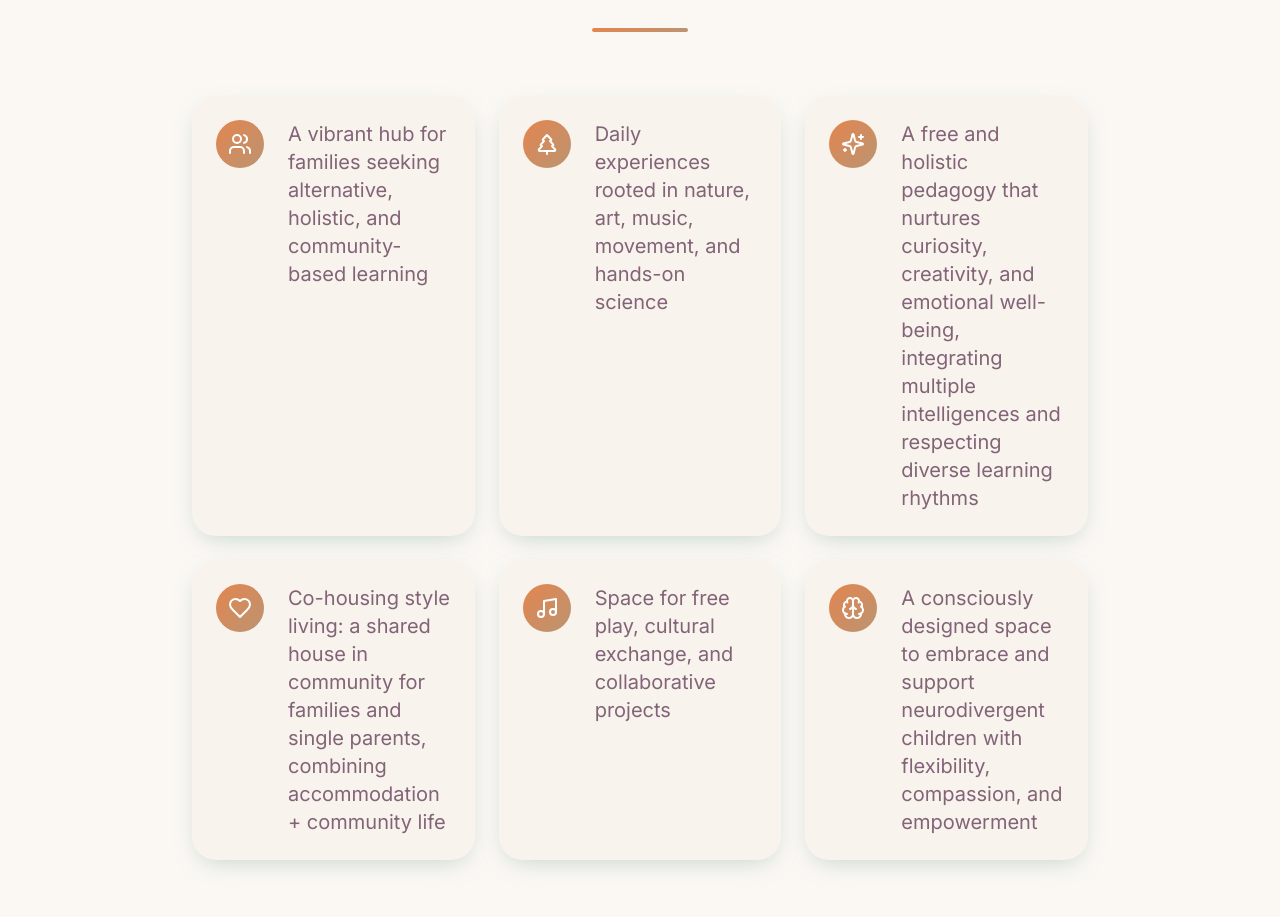
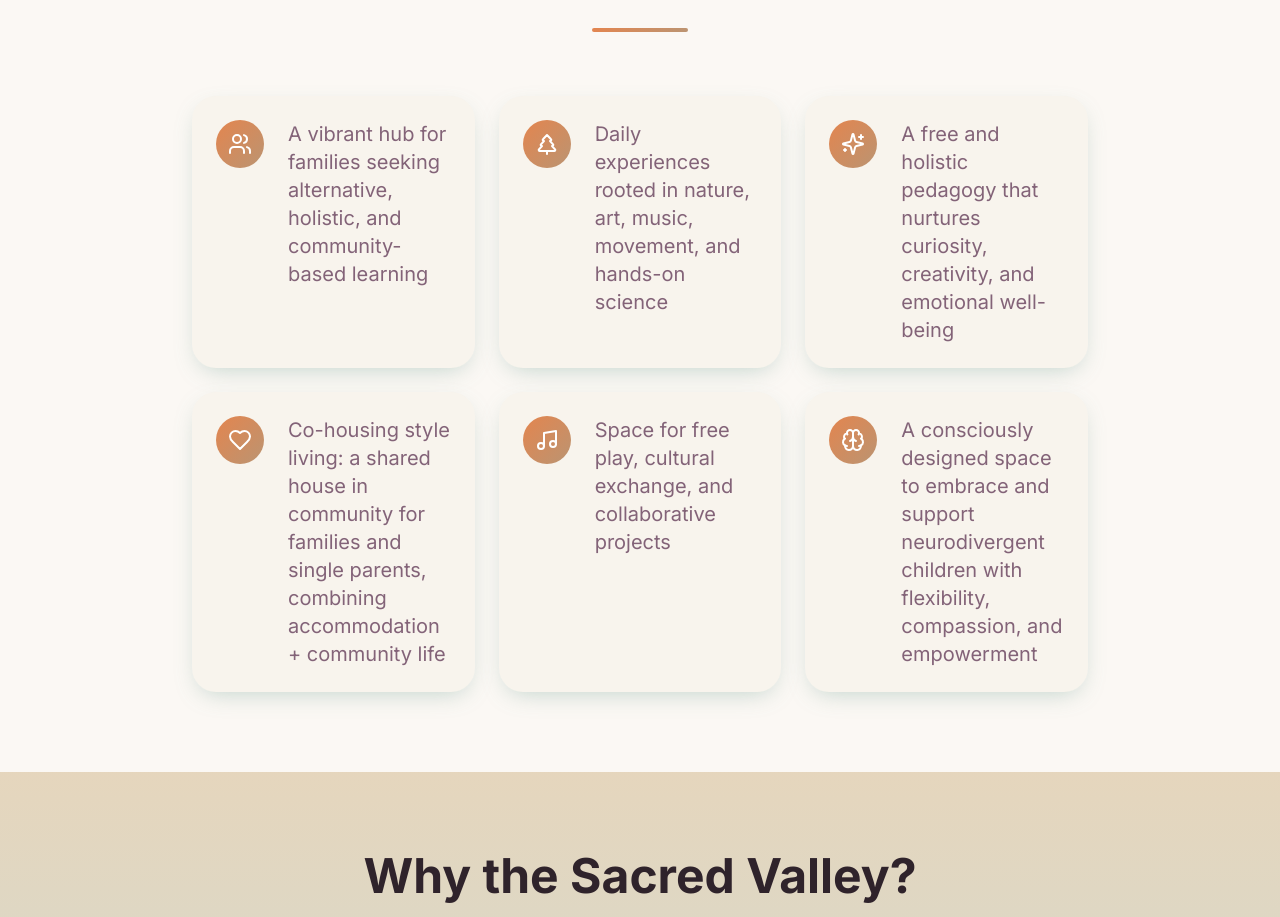
Before and after one commit to Salanego/sacred-roots, a React (Vite) app: page / in a window 1280 px wide. Shown: the part 924-1841 px from the top of the page. Built offline with nearby package versions, Linux system fonts and the light colour scheme; the HTML template or start-up script is replaced by a standard one.

Commit message:
Update vision section text

```diff
--- a/src/components/Vision.tsx
+++ b/src/components/Vision.tsx
@@ -12,7 +12,7 @@ const Vision = () => {
     },
     {
       icon: Sparkles,
-      text: "A free and holistic pedagogy that nurtures curiosity, creativity, and emotional well-being, integrating multiple intelligences and respecting diverse learning rhythms"
+      text: "A free and holistic pedagogy that nurtures curiosity, creativity, and emotional well-being"
     },
     {
       icon: Heart,
```
